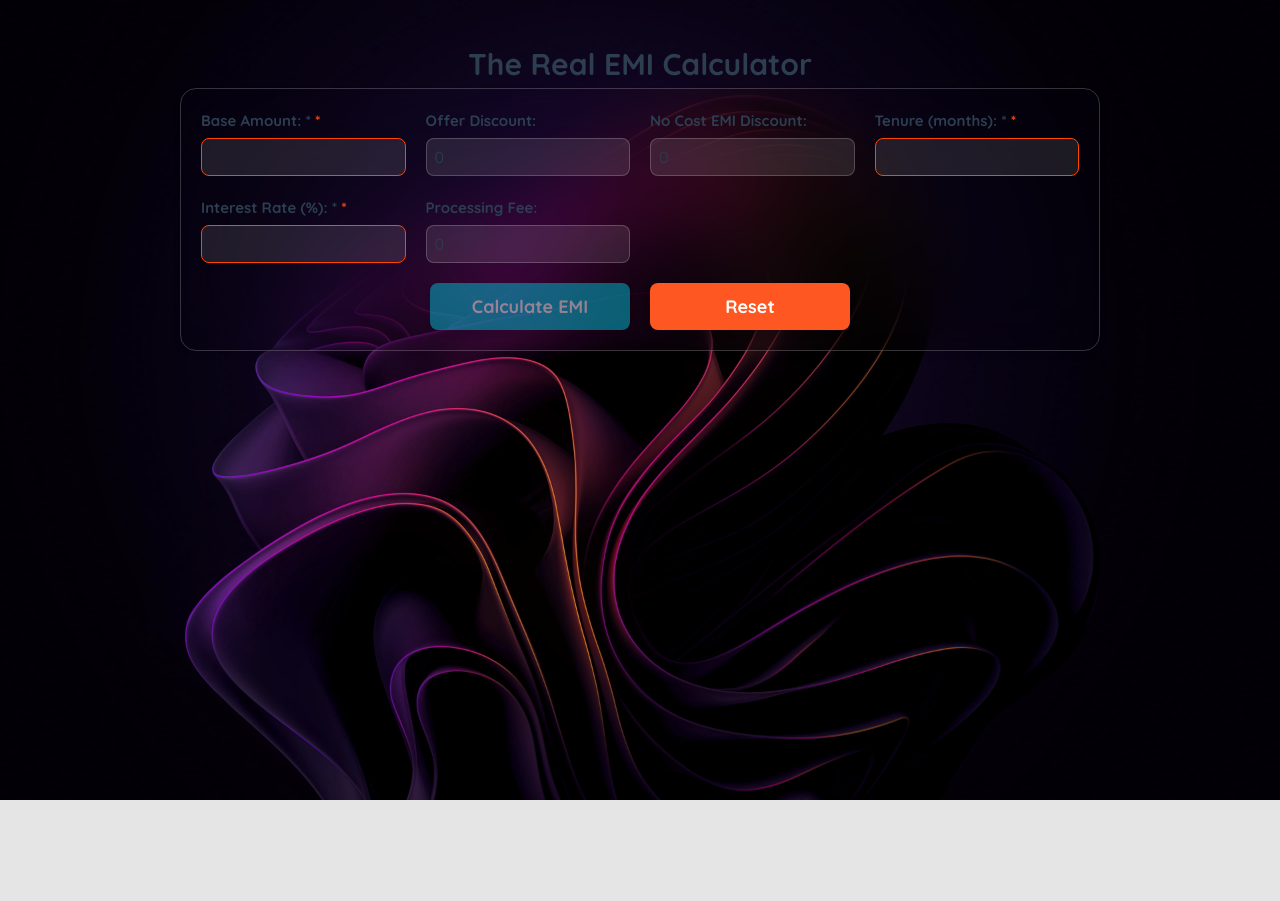
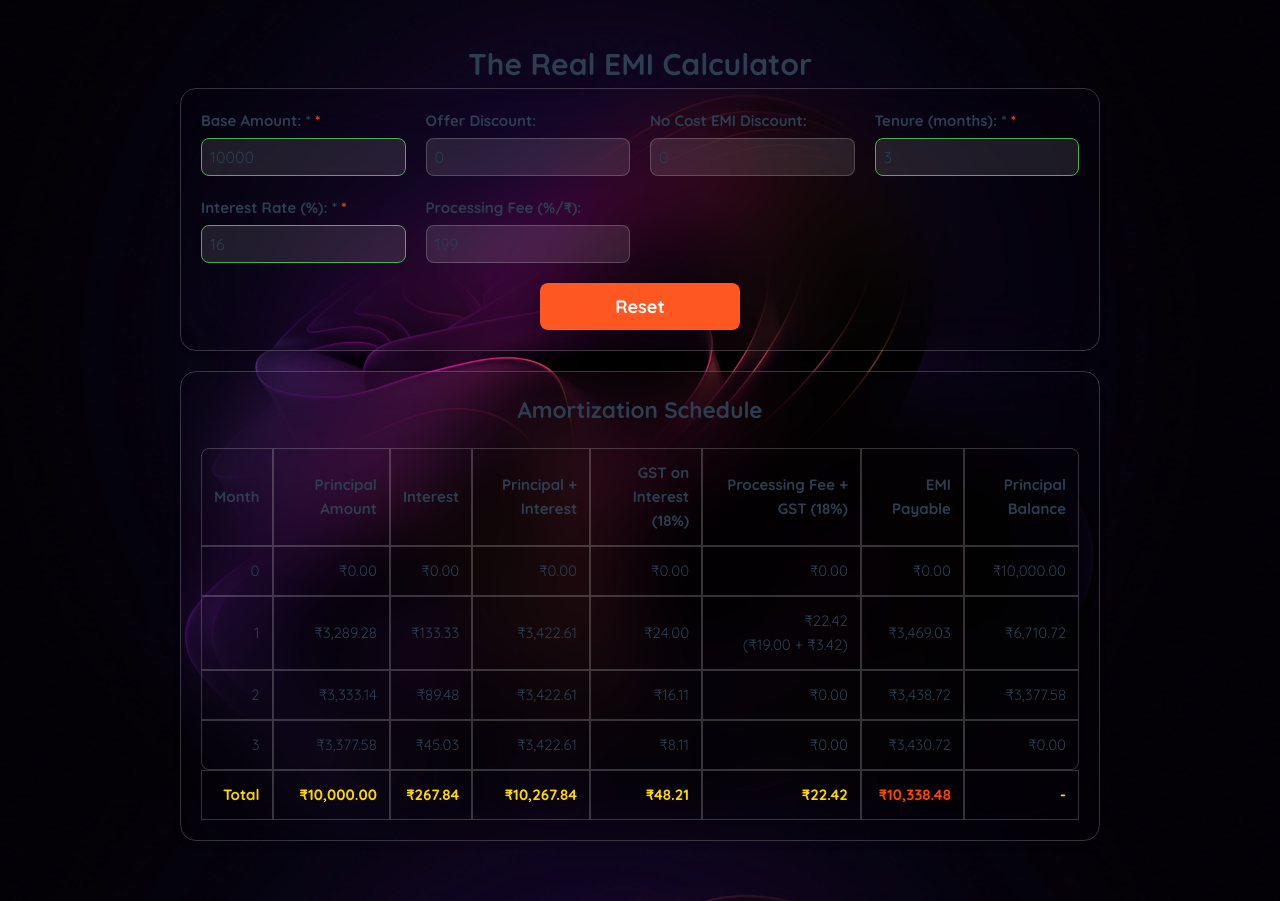
Before and after one commit to AkshayBhanawala/TheRealEmiCalculator, a Vue app: page / in a window 1280 px wide. Before the commit the page ends 800 px from the top, so only its background shows below. Built offline with nearby package versions, Linux system fonts and the light colour scheme.

Commit message:
Some changes

```diff
--- a/package.json
+++ b/package.json
@@ -4,7 +4,7 @@
   "private": true,
   "type": "module",
   "scripts": {
-    "dev": "vite",
+    "dev": "vite --host",
     "build": "run-p type-check \"build-only {@}\" --",
     "preview": "vite preview",
     "build-only": "vite build",
--- a/src/App.vue
+++ b/src/App.vue
@@ -9,7 +9,10 @@
 						id="baseAmount"
 						v-model.number="baseAmount"
 						type="number"
+						min="0.01"
+						step="0.01"
 						required
+						v-on:input="calculateEMI"
 					/>
 				</div>
 				<div class="input-group">
@@ -18,6 +21,9 @@
 						id="discountAmount"
 						v-model.number="discountAmount"
 						type="number"
+						min="0.00"
+						step="0.01"
+						v-on:input="calculateEMI"
 					/>
 				</div>
 				<div class="input-group">
@@ -26,11 +32,14 @@
 						id="ncEmiDiscountAmount"
 						v-model.number="ncEmiDiscountAmount"
 						type="number"
+						min="0.00"
+						step="0.01"
+						v-on:input="calculateEMI"
 					/>
 				</div>
 				<div class="input-group">
 					<label for="tenure">Tenure (months): *</label>
-					<input id="tenure" v-model.number="tenure" type="number" required />
+					<input id="tenure" v-model.number="tenure" type="number" min="1" required v-on:input="calculateEMI" />
 				</div>
 				<div class="input-group">
 					<label for="interestRate">Interest Rate (%): *</label>
@@ -38,23 +47,27 @@
 						id="interestRate"
 						v-model.number="interestRate"
 						type="number"
+						min="0.00"
 						step="0.01"
 						required
+						v-on:input="calculateEMI"
 					/>
 				</div>
 				<div class="input-group">
-					<label for="processingFee">Processing Fee:</label>
+					<label for="processingFee">Processing Fee (%/₹):</label>
 					<input
 						id="processingFee"
 						v-model.number="processingFee"
 						type="number"
+						min="0.00"
+						step="0.01"
+						placeholder="% or Amount"
+						v-on:input="calculateEMI"
 					/>
 				</div>
 			</div>
 			<div class="button-container">
-				<button @click="calculateEMI" :disabled="!isFormValid">
-					Calculate EMI
-				</button>
+				<!-- <button @click="calculateEMI" :disabled="!isFormValid">Calculate EMI</button> -->
 				<button @click="resetForm" class="reset-button">Reset</button>
 			</div>
 		</div>
@@ -68,8 +81,8 @@
 							<th>Principal Amount</th>
 							<th>Interest</th>
 							<th>Principal + Interest</th>
-							<th>GST on Interest (18%)</th>
-							<th>Processing Fee + GST (18%)</th>
+							<th>GST on Interest ({{ GST * 100 }}%)</th>
+							<th>Processing Fee + GST ({{ GST * 100 }}%)</th>
 							<th>EMI Payable</th>
 							<th>Principal Balance</th>
 						</tr>
@@ -81,7 +94,12 @@
 							<td>{{ formatCurrency(row.interest) }}</td>
 							<td>{{ formatCurrency(row.principalPlusInterest) }}</td>
 							<td>{{ formatCurrency(row.gstOnInterest) }}</td>
-							<td>{{ formatCurrency(row.processingFeeWithGst) }}</td>
+							<td>
+								{{ formatCurrency(row.processingFeeWithGst) }}
+								<div v-if="row.month === 1" style="white-space: nowrap">
+									({{ formatCurrency(row.processingFee) }} + {{ formatCurrency(row.processingFeeGst) }})
+								</div>
+							</td>
 							<td>{{ formatCurrency(row.emiPayable) }}</td>
 							<td>{{ formatCurrency(row.balance) }}</td>
 						</tr>
@@ -96,19 +114,18 @@
 								<strong>{{ formatCurrency(totals.interest) }}</strong>
 							</td>
 							<td>
-								<strong>{{
-									formatCurrency(totals.principalPlusInterest)
-								}}</strong>
+								<strong>{{ formatCurrency(totals.principalPlusInterest) }}</strong>
 							</td>
 							<td>
 								<strong>{{ formatCurrency(totals.gstOnInterest) }}</strong>
 							</td>
 							<td>
-								<strong>{{
-									formatCurrency(totals.processingFeeWithGst)
-								}}</strong>
+								<strong>{{ formatCurrency(totals.processingFeeWithGst) }}</strong>
 							</td>
-							<td class="total-emi-payable">
+							<td
+								class="total-emi-payable"
+								:class="{ 'more-than-principal': truncate(totals.emiPayable) > truncate(totals.principal) }"
+							>
 								<strong>{{ formatCurrency(totals.emiPayable) }}</strong>
 							</td>
 							<td>-</td>
@@ -121,46 +138,64 @@
 </template>
 
 <script setup lang="ts">
-import { ref, computed } from 'vue'
+import { ref, computed } from 'vue';
 
 interface MonthlyRow {
-	month: number
-	principal: number
-	interest: number
-	principalPlusInterest: number
-	gstOnInterest: number
-	processingFeeWithGst: number
-	emiPayable: number
-	balance: number
+	month: number;
+	principal: number;
+	interest: number;
+	principalPlusInterest: number;
+	gstOnInterest: number;
+	processingFee: number;
+	processingFeeGst: number;
+	processingFeeWithGst: number;
+	emiPayable: number;
+	balance: number;
 }
 
-const GST = 0.18
-const baseAmount = ref<number>()
-const discountAmount = ref<number>(0)
-const ncEmiDiscountAmount = ref<number>(0)
-const tenure = ref<number>()
-const interestRate = ref<number>()
-const processingFee = ref<number>(0)
-const amortizationSchedule = ref<Array<MonthlyRow>>([])
+const GST = 0.18;
+const baseAmount = defineModel<number>('baseAmount', { default: 10000.0 });
+const discountAmount = defineModel<number>('discountAmount', { default: 0.0 });
+const ncEmiDiscountAmount = defineModel<number>('ncEmiDiscountAmount', { default: 0.0 });
+const tenure = defineModel<number>('tenure', { default: 3 });
+const interestRate = defineModel<number>('interestRate', { default: 16.0 });
+const processingFee = defineModel<number>('processingFee', { default: 199.0 });
+const amortizationSchedule = ref<Array<MonthlyRow>>([]);
 
 const isFormValid = computed(() => {
-	return baseAmount.value && tenure.value && interestRate.value
-})
+	return baseAmount.value && baseAmount.value > 0 && tenure.value && tenure.value > 0;
+});
+
+function truncate(number: number) {
+	if (Number.isNaN(number)) return 0.0;
+	const valueString = number.toString();
+	return Number(valueString.slice(0, valueString.indexOf('.') + 3));
+}
 
 const calculateEMI = () => {
-	if (!isFormValid.value) return
+	if (!isFormValid.value) return;
 
-	const principal =
-		baseAmount.value! -
-		(discountAmount.value || 0) -
-		(ncEmiDiscountAmount.value || 0)
-	const monthlyRate = interestRate.value! / 12 / 100
+	baseAmount.value = baseAmount.value > 0 ? baseAmount.value : 0;
+	discountAmount.value = discountAmount.value > 0 ? discountAmount.value : 0;
+	ncEmiDiscountAmount.value = ncEmiDiscountAmount.value > 0 ? ncEmiDiscountAmount.value : 0;
+	tenure.value = tenure.value > 0 ? tenure.value : 0;
+	interestRate.value = interestRate.value > 0 ? interestRate.value : 0;
+	processingFee.value = processingFee.value > 0 ? processingFee.value : 0;
+
+	const principal = baseAmount.value - discountAmount.value - ncEmiDiscountAmount.value;
+	const monthlyRate = interestRate.value / 12 / 100;
+	const monthlyRateForTenure = Math.pow(1 + monthlyRate, tenure.value);
 	const emi =
-		(principal * monthlyRate * Math.pow(1 + monthlyRate, tenure.value!)) /
-		(Math.pow(1 + monthlyRate, tenure.value!) - 1)
+		monthlyRate > 0
+			? (principal * monthlyRate * monthlyRateForTenure) / (monthlyRateForTenure - 1)
+			: principal / tenure.value;
+	const processingFeeAmount = truncate(
+		processingFee.value > 20 ? processingFee.value : (principal * processingFee.value) / 100,
+	);
+	const processingFeeGst = truncate(processingFeeAmount * GST);
 
-	let balance = principal
-	const schedule = []
+	let balance = principal;
+	const schedule: MonthlyRow[] = [];
 
 	// Add month 0 to show initial balance
 	schedule.push({
@@ -169,23 +204,24 @@ const calculateEMI = () => {
 		interest: 0,
 		principalPlusInterest: 0,
 		gstOnInterest: 0,
+		processingFee: 0,
+		processingFeeGst: 0,
 		processingFeeWithGst: 0,
 		emiPayable: 0,
 		balance: principal,
-	})
+	});
 
-	for (let month = 1; month <= tenure.value!; month++) {
-		const interest = balance * monthlyRate
-		const gstOnInterest = interest * GST
-		const principalPaid = emi - interest
-		let processingFeeWithGst = 0
+	for (let month = 1; month <= tenure.value; month++) {
+		const interest = balance * monthlyRate;
+		const gstOnInterest = interest * GST;
+		const principalPaid = emi - interest;
+		let processingFeeWithGst = 0;
 
 		if (month === 1) {
-			processingFeeWithGst =
-				(processingFee.value || 0) + (processingFee.value || 0) * GST
+			processingFeeWithGst = processingFeeAmount + processingFeeGst;
 		}
 
-		balance -= principalPaid
+		balance -= principalPaid;
 
 		schedule.push({
 			month,
@@ -193,30 +229,33 @@ const calculateEMI = () => {
 			interest,
 			principalPlusInterest: principalPaid + interest,
 			gstOnInterest,
+			processingFee: month === 1 ? processingFeeAmount : 0,
+			processingFeeGst: month === 1 ? processingFeeGst : 0,
 			processingFeeWithGst,
 			emiPayable: emi + gstOnInterest + processingFeeWithGst,
 			balance: Math.max(balance, 0),
-		})
+		});
 
-		if (balance <= 0) break
+		if (balance <= 0) break;
 	}
 
-	amortizationSchedule.value = schedule
-}
+	amortizationSchedule.value = schedule;
+};
+calculateEMI();
 
 const totals = computed(() => {
 	return amortizationSchedule.value.reduce(
 		(acc, row) => {
 			if (row.month !== 0) {
 				// Exclude month 0 from totals
-				acc.principal += row.principal
-				acc.interest += row.interest
-				acc.principalPlusInterest += row.principalPlusInterest
-				acc.gstOnInterest += row.gstOnInterest
-				acc.processingFeeWithGst += row.processingFeeWithGst
-				acc.emiPayable += row.emiPayable
+				acc.principal += row.principal;
+				acc.interest += row.interest;
+				acc.principalPlusInterest += row.principalPlusInterest;
+				acc.gstOnInterest += row.gstOnInterest;
+				acc.processingFeeWithGst += row.processingFeeWithGst;
+				acc.emiPayable += row.emiPayable;
 			}
-			return acc
+			return acc;
 		},
 		{
 			principal: 0,
@@ -226,25 +265,26 @@ const totals = computed(() => {
 			processingFeeWithGst: 0,
 			emiPayable: 0,
 		},
-	)
-})
+	);
+});
 
 const formatCurrency = (value: number) => {
 	return new Intl.NumberFormat('en-IN', {
 		style: 'currency',
 		currency: 'INR',
-	}).format(value)
-}
+	}).format(value);
+};
 
 const resetForm = () => {
-	baseAmount.value = undefined
-	discountAmount.value = 0
-	ncEmiDiscountAmount.value = 0
-	tenure.value = undefined
-	interestRate.value = undefined
-	processingFee.value = 0
-	amortizationSchedule.value = []
-}
+	baseAmount.value = 10000;
+	discountAmount.value = 0;
+	ncEmiDiscountAmount.value = 0;
+	tenure.value = 3;
+	interestRate.value = 16;
+	processingFee.value = 199;
+	amortizationSchedule.value = [];
+	calculateEMI();
+};
 </script>
 
 <style scoped>
@@ -379,6 +419,10 @@ tfoot td {
 }
 
 tfoot td.total-emi-payable {
+	color: #4caf50; /* Orange-red color for the total EMI payable */
+}
+
+tfoot td.total-emi-payable.more-than-principal {
 	color: #ff4500; /* Orange-red color for the total EMI payable */
 }
 
```
Also changed, not shown: .prettierrc.json, 1 other file (tests, documents, lock files or other folders).
